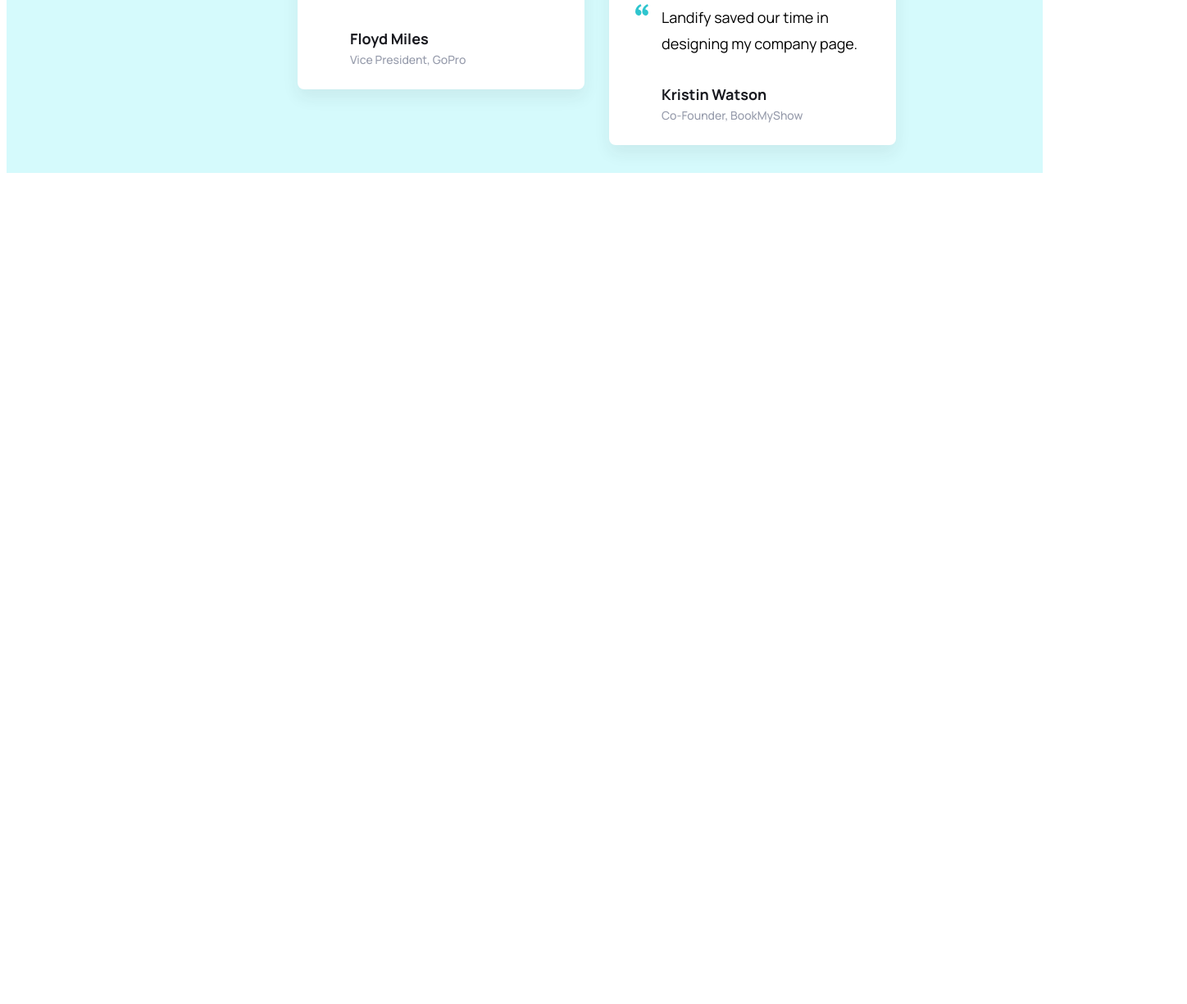
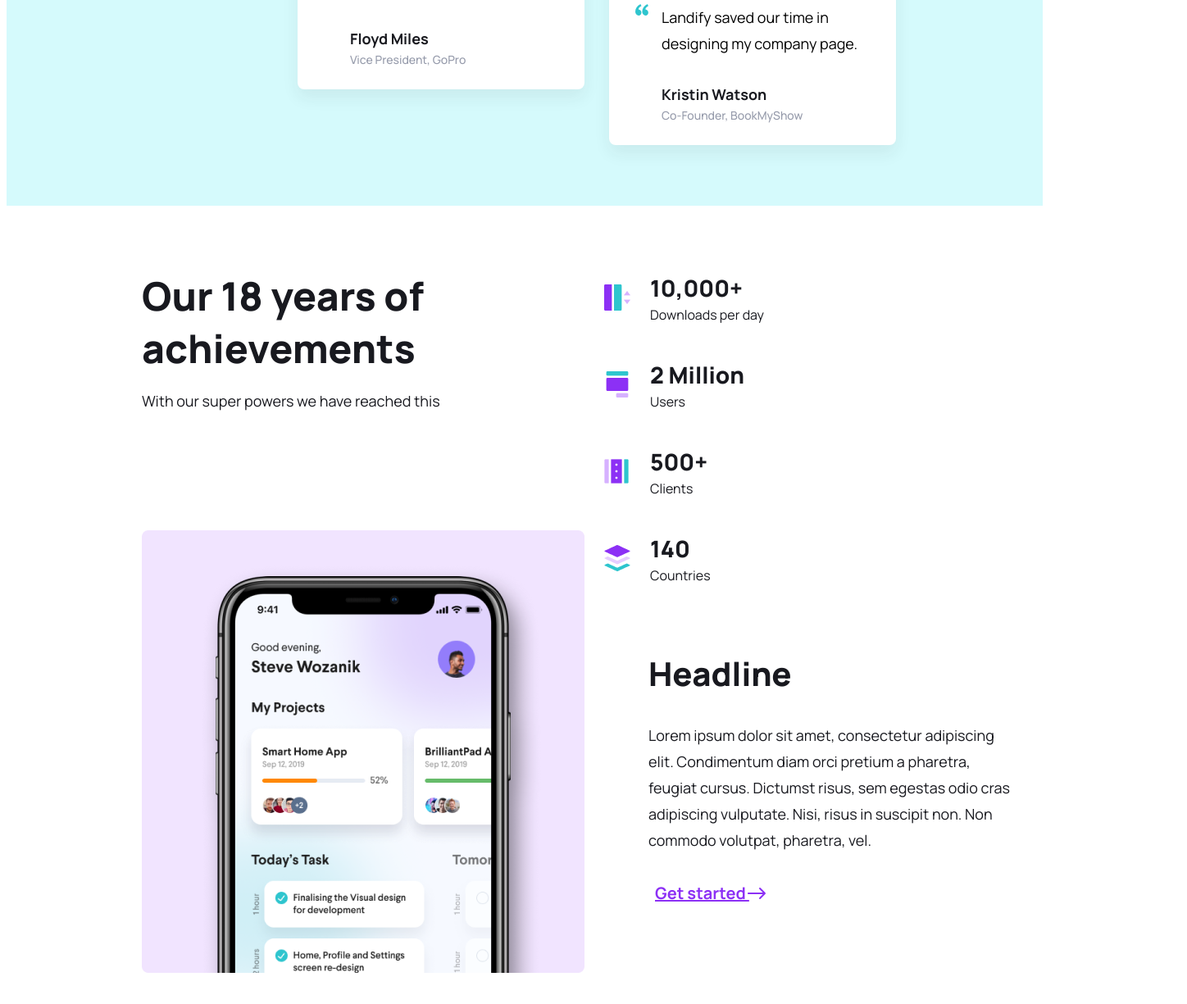
Before and after one commit to webbomj/landify-html-theme, a plain HTML site: page index.html in a window 1280 px wide. Shown: the part 2327-3552 px from the top of the page at 82% size, 1448 px wide, since content can reach past the window. Before the commit the page ends 2546 px from the top, so only its background shows below. Drawn offline with Linux system fonts and the light colour scheme.

Commit message:
added get started section

```diff
--- a/index.html
+++ b/index.html
@@ -144,6 +144,58 @@
           <span class="stories__tab--job">Co-Founder, BookMyShow</span>
         </div>
       </section>
+      <section class="about">
+        <div class="about__left">
+          <span class="about__left--title">Our 18 years of achievements</span>
+          <span class="about__left--text">With our super powers we have reached this</span>
+        </div>
+        <div class="about__right">
+          <div class="about__tabs">
+            <div class="about__tabs--img"><img  src="./img/01.png"></div>
+            <div class="about__tabs--rightBlock">
+              <span class="about__right--title">10,000+</span>
+              <span class="about__right--text">Downloads per day</span>
+            </div>
+          </div>
+          <div class="about__tabs">
+            <div class="about__tabs--img"><img  src="./img/04.png"></div>
+            <div class="about__tabs--rightBlock">
+              <span class="about__right--title">2 Million</span>
+              <span class="about__right--text">Users</span>
+            </div>
+          </div>
+          <div class="about__tabs">
+            <div class="about__tabs--img"><img  src="./img/05.png"></div>
+            <div class="about__tabs--rightBlock">
+              <span class="about__right--title">500+</span>
+              <span class="about__right--text">Clients</span>
+            </div>
+          </div>
+          <div class="about__tabs">
+            <div class="about__tabs--img"><img  src="./img/06.png"></div>
+            <div class="about__tabs--rightBlock">
+              <span class="about__right--title">140</span>
+              <span class="about__right--text">Countries</span>
+            </div>
+          </div>
+        </div>
+      </section>
+      <section class="started">
+        <div class="started__left">
+          <img class="started__img" src="./img/Phoneblock.png">
+        </div>
+        <div class="started__right">
+            <h3 class="started__title">Headline</h3>
+            <span class="started__text">Lorem ipsum dolor sit amet, consectetur adipiscing elit. Condimentum diam orci pretium a pharetra, feugiat cursus. Dictumst risus, sem egestas odio cras adipiscing vulputate. Nisi, risus in suscipit non. Non commodo volutpat, pharetra, vel.</span>
+            <div class="started__link">
+              <a href="#">Get started
+                <svg width="24" height="24" viewBox="0 0 24 24" fill="none" xmlns="http://www.w3.org/2000/svg">
+                  <path d="M15.2931 6.70711C14.9026 6.31658 14.9026 5.68342 15.2931 5.29289C15.6837 4.90237 16.3168 4.90237 16.7074 5.29289L22.7073 11.2929C23.0979 11.6834 23.0979 12.3166 22.7073 12.7071L16.7074 18.7071C16.3168 19.0976 15.6837 19.0976 15.2931 18.7071C14.9026 18.3166 14.9026 17.6834 15.2931 17.2929L19.586 13H2.01103C1.45265 13 1 12.5523 1 12C1 11.4477 1.45265 11 2.01103 11H19.586L15.2931 6.70711Z" fill="#8C30F5"/>
+                </svg>
+              </a>
+            </div>
+        </div>
+      </section>
     </main>
   </div>
 </body>
--- a/style.css
+++ b/style.css
@@ -264,7 +264,7 @@ body {
   position: relative;
   padding: 64px 0 80px 165px;
   margin: 0 auto;
-  min-height: 850px;
+  min-height: 890px;
   background: #D5FAFC;
 }
 
@@ -383,3 +383,166 @@ body {
   box-shadow: 0px 10px 20px rgba(41, 41, 42, 0.07);
   border-radius: 8px;
 }
+
+/* about  */
+
+.about {
+  height: 332px;
+  display: flex;
+  align-items: center;
+  padding: 80px 165px;
+  background: #FFFFFF;
+  margin: 0;
+}
+
+.about__left {
+  display: flex;
+  flex-direction: column;
+  align-items: flex-start;
+  padding: 0px;
+}
+
+.about__left--title {
+  width: 540px;
+  height: 128px;
+  font-weight: 800;
+  font-size: 48px;
+  line-height: 64px;
+  font-feature-settings: 'liga' off;
+  color: #18191F;
+  margin: 8px 0px;
+}
+
+.about__left--text {
+  width: 540px;
+  height: 32px;
+  font-weight: normal;
+  font-size: 18px;
+  line-height: 32px;
+  font-feature-settings: 'liga' off;
+  color: #18191F;
+  margin: 8px 0px;
+}
+
+.about__right {
+  display: flex;
+  flex-wrap: wrap;
+  align-items: center;
+  padding: 0px;
+  width: 540px;
+  height: 172px;
+}
+
+.about__tabs {
+  display: flex;
+  flex-direction: row;
+  width: 255px;
+  align-items: flex-start;
+  padding: 0px;
+  margin-bottom: 40px;
+
+}
+
+.about__tabs:not(:nth-child(2n)) {
+  margin-right: 30px;
+}
+
+.about__tabs--img {
+  display: flex;
+  flex-direction: row;
+  align-items: center;
+  padding: 8px;
+  width: 48px;
+  height: 48px;
+  margin: 0px 16px;
+  transform: translateY(8px);
+}
+
+.about__right--title {
+  font-weight: 800;
+  font-size: 28px;
+  line-height: 40px;
+  font-feature-settings: 'liga' off;
+  color: #18191F;
+  margin: 0;
+}
+
+.about__right--text {
+  font-size: 16px;
+  line-height: 26px;
+  font-feature-settings: 'liga' off;
+  color: #18191F;
+  margin: 0;
+}
+
+.about__tabs--rightBlock {
+  display: flex;
+  flex-direction: column;
+}
+
+/* started  */
+
+.started {
+  display: flex;
+  align-items: center;
+  padding: 64px 165px;
+  width: 1440px;
+  height: 668px;
+  background: #FFFFFF;
+  margin: 0px 0px;
+}
+
+.started__left {
+  width: 540px;
+  height: 540px;
+  margin-right: 30px;
+}
+
+.started__img {
+  width: 540px;
+  height: 540px;
+}
+
+.started__right {
+  display: flex;
+  flex-direction: column;
+  align-items: flex-start;
+  padding: 0px 48px;
+  width: 540px;
+  height: 308px;
+}
+
+.started__title {
+  width: 444px;
+  height: 54px;
+  font-weight: 800;
+  font-size: 40px;
+  line-height: 54px;
+  font-feature-settings: 'liga' off;
+  color: #18191F;
+  margin: 32px 0px;
+}
+
+.started__text {
+  width: 444px;
+  height: 160px;
+  font-weight: normal;
+  font-size: 18px;
+  line-height: 32px;
+  font-feature-settings: 'liga' off;
+  color: #18191F;
+  margin-bottom: 32px;
+}
+
+.started__link a{
+font-weight: bold;
+font-size: 20px;
+line-height: 30px;
+font-feature-settings: 'liga' off;
+color: #8C30F5;
+margin: 0px 8px;
+}
+
+.started__link svg {
+  transform: translateX(-3px) translateY(5px);
+}
```
Also changed, not shown: img/Phoneblock.png (added), img/right-arrow.svg (added).
